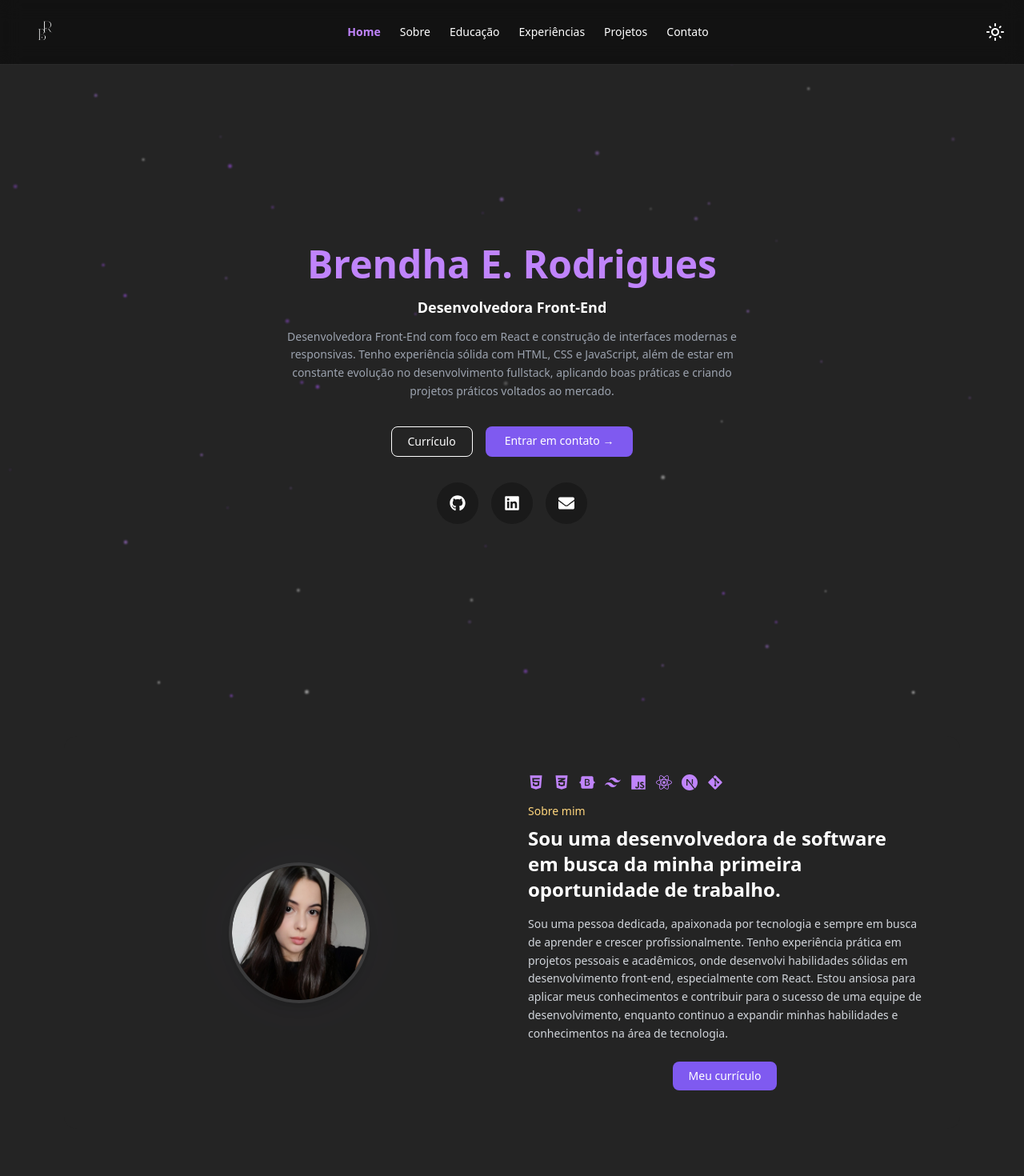
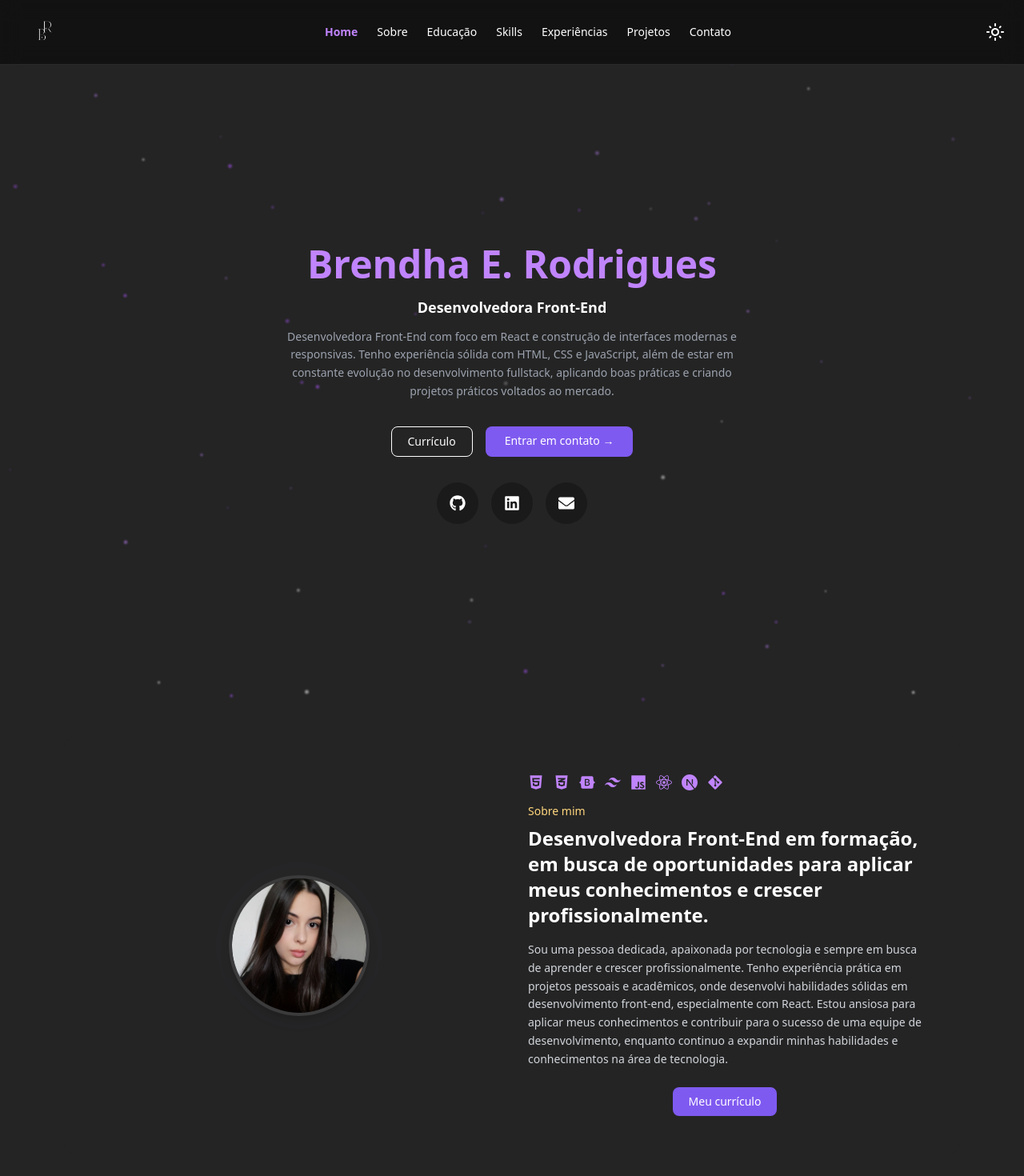
Before and after one commit to brendhaed/portifolio-brendha.io, a React (Vite) app: page / in a window 1280 px wide. Shown: the top 1470 px of the page at 80% size. Built offline with nearby package versions, Linux system fonts and the light colour scheme.

Commit message:
change style in components and new features

```diff
--- a/src/components/Contact.jsx
+++ b/src/components/Contact.jsx
@@ -4,6 +4,7 @@ import imgPerfil from "../assets/img/foto-perfil/foto-perfil.png";
 import emailjs from "@emailjs/browser";
 import Toastify from "toastify-js";
 import "toastify-js/src/toastify.css";
+import { FaWhatsapp } from "react-icons/fa";
 
 export function Contact() {
   const [contactForm, setContactForm] = useState({
@@ -97,8 +98,17 @@ export function Contact() {
               {" "}
               {cv.contact.email}{" "}
             </a>
-            ou me avise nas redes sociais.
+            ou me chame no WhatsApp!
           </p>
+          <a
+          href="https://wa.me/5555991049932?text=Oi%20Brendha,%20vi%20seu%20portfólio%20e%20gostaria%20de%20falar%20com%20você!"
+          target="_blank"
+          rel="noopener noreferrer"
+          className="bg-[#7f5af0] hover:bg-purple-500 text-white py-2 px-4 rounded flex items-center justify-center gap-2"
+        >
+          <FaWhatsapp />
+          Me chamar no WhatsApp
+          </a>
 
           <div className="flex justify-center md:justify-start gap-4 mt-4">
             <a href={cv.contact.github}>
--- a/src/components/Header.jsx
+++ b/src/components/Header.jsx
@@ -89,6 +89,12 @@ export function Header({ theme, toggleTheme }) {
               Educação
             </a>
             <a
+              href="#skills"
+              className={`hover:text-purple-400 ${activeSection === "skills" ? "text-purple-700 dark:text-purple-400 font-semibold" : ""}`}
+            >
+              Skills
+            </a>
+            <a
               href="#experiencias"
               className={`hover:text-purple-400 ${activeSection === "experiencias" ? "text-purple-700 dark:text-purple-400 font-semibold" : ""}`}
             >
@@ -151,6 +157,9 @@ export function Header({ theme, toggleTheme }) {
           <a href="#educacao" onClick={() => setMenuOpen(false)}>
             Educação
           </a>
+          <a href="#skills" onClick={() => setMenuOpen(false)}>
+            Skills
+          </a>
           <a href="#experiencias" onClick={() => setMenuOpen(false)}>
             Experiências
           </a>
--- a/src/components/Hero.jsx
+++ b/src/components/Hero.jsx
@@ -20,11 +20,11 @@ export function Hero() {
 
       {/* Conteúdo */}
       <div className="max-w-xl text-center relative z-10">
-        <h2 className="text-black dark:text-purple-400 text-4xl md:text-5xl font-bold mb-4">
+        <h2 className="text-gray-800 dark:text-purple-400 text-4xl md:text-5xl font-bold mb-4">
           {cv.name}
         </h2>
 
-        <h3 className="text-black dark:text-white text-lg font-semibold mb-3">{cv.title}</h3>
+        <h3 className="text-purple-700 dark:text-white text-lg font-semibold mb-3">{cv.title}</h3>
         <p className="text-black dark:text-gray-400 mb-8 text-sm leading-relaxed">
           {cv.summary}
         </p>
--- a/src/components/Skills.jsx
+++ b/src/components/Skills.jsx
@@ -8,6 +8,7 @@ export function Skills() {
   return (
     <section
       className="flex flex-col items-center py-20 gap-10 "
+      id="skills"
       data-aos="fade-up"
       data-aos-duration="1000">
       <h1 className="text-2xl font-bold mb-6 ">Skills</h1>
--- a/src/data/cv.json
+++ b/src/data/cv.json
@@ -20,7 +20,7 @@
     "Aprendizado contínuo"
   ],
   "about": {
-    "title": "Sou uma desenvolvedora de software em busca da minha primeira oportunidade de trabalho.",
+    "title": "Desenvolvedora Front-End em formação, em busca de oportunidades para aplicar meus conhecimentos e crescer profissionalmente." ,
     "description": "Sou uma pessoa dedicada, apaixonada por tecnologia e sempre em busca de aprender e crescer profissionalmente. Tenho experiência prática em projetos pessoais e acadêmicos, onde desenvolvi habilidades sólidas em desenvolvimento front-end, especialmente com React. Estou ansiosa para aplicar meus conhecimentos e contribuir para o sucesso de uma equipe de desenvolvimento, enquanto continuo a expandir minhas habilidades e conhecimentos na área de tecnologia.",
     "imageProfile": "assets/img/foto-perfil/foto-perfil.png",
     "curriculoDownload": "assets/curriculo/curriculo-brendha-rodrigues.pdf"
@@ -41,16 +41,6 @@
       "repository": "https://github.com/brendhaed/sistema-web-minimercado",
       "image": "assets/img/projects/meu-projeto-1.png",
       "descriptionModal": "Projeto de um sistema web para um minimercado, onde os usuários podem realizar cadastros de produtos, clientes e vendas. O sistema possui uma interface simples e intuitiva, permitindo que os usuários possam gerenciar o estoque, registrar vendas e visualizar relatórios de vendas. O projeto foi desenvolvido utilizando HTML, CSS e JavaScript, com foco na criação de uma experiência de usuário agradável e funcional."
-    },
-    {
-      "name": "Projeto Landing Page Escola Tech",
-      "description": "Projeto de uma landing page para a Escola Tech.",
-      "data": "Setembro 2025 - Outubro 2025",
-      "techs": ["Next.js", "Tailwind"],
-      "link": "https://landing-page-school-tech.vercel.app/",
-      "repository": "https://github.com/brendhaed/landing-page-schoolTech",
-      "image": "assets/img/projects/meu-projeto-2.png",
-      "descriptionModal": "Projeto de uma landing page para a Escola Tech, onde os usuários podem conhecer os cursos oferecidos, acessar informações sobre a instituição e se inscrever nos cursos. A landing page foi desenvolvida utilizando Next.js e Tailwind CSS, com foco na criação de uma interface moderna, responsiva e atraente, visando proporcionar uma experiência de usuário agradável e incentivar a inscrição nos cursos oferecidos pela Escola Tech."
     },
     {
       "name": "Projeto CRUD de Séries",
@@ -76,7 +66,19 @@
       "course": "Análise e Desenvolvimento de Sistemas",
       "institution": "Pontifícia Universidade Católica do Rio Grande do Sul (PUC-RS)",
       "period": "2024 - 2027",
-      "situation": "Cursando 3º semestre"
+      "situation": "Cursando 3º semestre",
+      "subjects": [
+        "Lógica e Programação de Computadores",
+        "Engenharia de Software",
+        "Banco de Dados",
+        "Matematica Aplicada à Computação",
+        "Fundamentos de Sistemas Web",
+        "Programação Orientada a Objetos",
+        "Ciência de Dados e Inteligência Artificial",
+        "Infraestrutura de Sistemas Computacionais",
+        "Desenvolvimento Front-end",
+        "Desenvolvimento Back-end"
+      ]
     },
     {
       "course": "Técnico em Informática",
```
